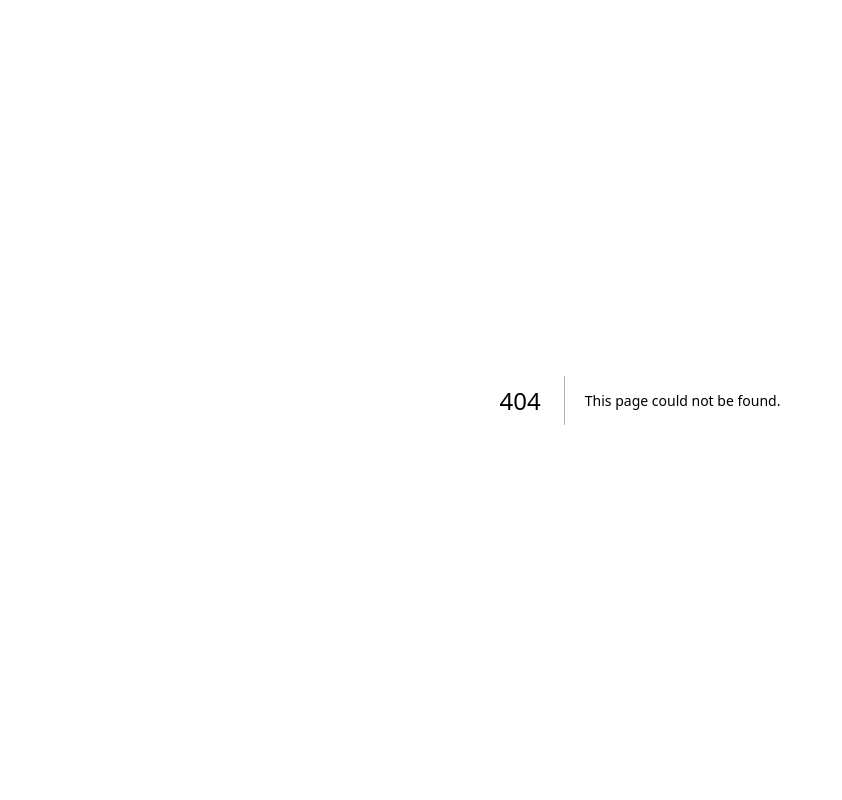
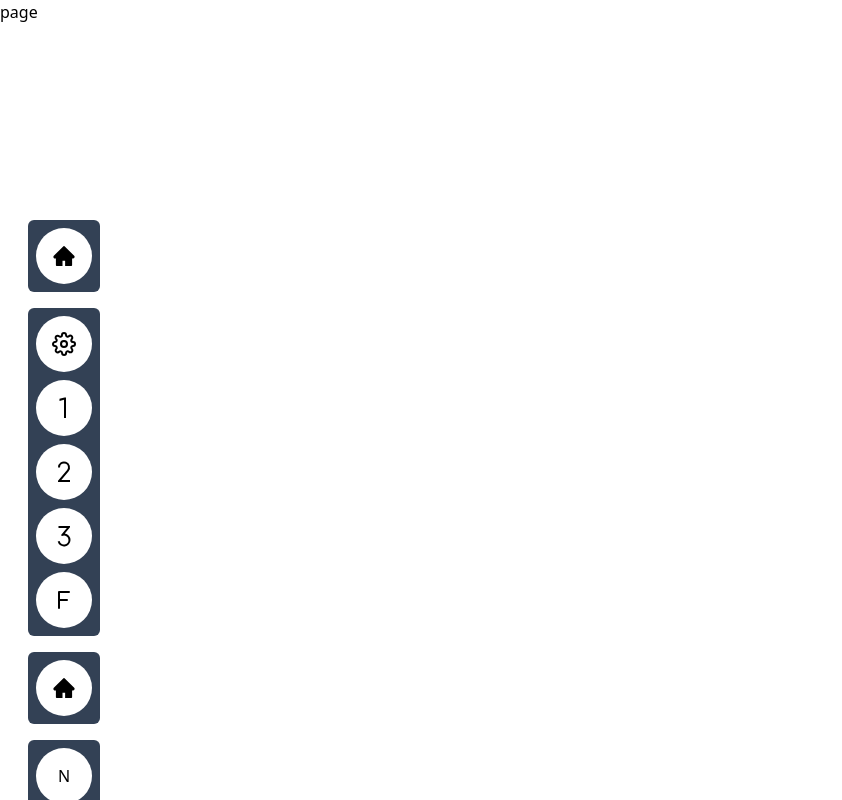
Before and after one commit to NdMamadouDv/Le-bon-bac-a-sable, a Next.js app in the folder next/: page /editor in a window 1280 px wide. Before the commit this address had no page. Shown: the whole page, without its empty margins (0-842 px from the left). Built offline with nearby package versions, Linux system fonts and the light colour scheme.

Commit message:
editor machin

```diff
--- /dev/null
+++ b/next/src/app/editor/layout.tsx
@@ -0,0 +1,17 @@
+import LayoutEditor from "@/layouts/editor/LayoutEditor";
+
+export const metadata = {
+	title: "Editez votre site 😁",
+	description:
+		"Modifiez votre futur site selon vos envies grâce à notre éditeur gratuit !",
+};
+
+type Props = {
+	children: React.ReactNode;
+};
+
+const Layout: React.FC<Props> = ({ children }: Props) => {
+	return <LayoutEditor>{children}</LayoutEditor>;
+};
+
+export default Layout;
--- /dev/null
+++ b/next/src/app/editor/page.tsx
@@ -0,0 +1,7 @@
+import React from "react";
+
+const page = () => {
+	return <div>page</div>;
+};
+
+export default page;
--- a/next/src/app/layout.tsx
+++ b/next/src/app/layout.tsx
@@ -12,7 +12,7 @@ type Props = {
 	children: React.ReactNode;
 };
 
-export default function RootLayout({ children }: Props) {
+const Layout: React.FC<Props> = ({ children }: Props) => {
 	return (
 		<html lang="fr">
 			<body>
@@ -22,4 +22,6 @@ export default function RootLayout({ children }: Props) {
 			</body>
 		</html>
 	);
-}
+};
+
+export default Layout;
--- /dev/null
+++ b/next/src/layouts/editor/LayoutEditor.tsx
@@ -0,0 +1,17 @@
+"use client";
+
+import Navigation from "./navigation/Navigation";
+
+type Props = {
+	children: React.ReactNode;
+};
+const LayoutEditor: React.FC<Props> = ({ children }) => {
+	return (
+		<div className="flex flex-col min-h-screen">
+			<Navigation />
+			<main className="flex-grow">{children}</main>
+		</div>
+	);
+};
+
+export default LayoutEditor;
--- /dev/null
+++ b/next/src/layouts/editor/navigation/Navigation.tsx
@@ -0,0 +1,78 @@
+import Link from "next/link";
+import Option from "./Option";
+import { AiFillHome, AiOutlineCheck, AiOutlinePlus } from "react-icons/ai";
+import { BsShare } from "react-icons/bs";
+import { FiSettings } from "react-icons/fi";
+import { TbLetterN, TbLetterF } from "react-icons/tb";
+import { RiNumber1, RiNumber2, RiNumber3 } from "react-icons/ri";
+
+type asideOption = {
+	icon: { icon: React.ElementType };
+	name: string;
+	href?: string;
+	onClick?: () => void;
+};
+
+type asideCategory = asideOption[];
+
+const asideCategories: asideCategory[] = [
+	[{ icon: { icon: AiFillHome }, name: "" }],
+	[
+		{ icon: { icon: FiSettings }, name: "" },
+		{ icon: { icon: RiNumber1 }, name: "" },
+		{ icon: { icon: RiNumber2 }, name: "" },
+		{ icon: { icon: RiNumber3 }, name: "" },
+		{ icon: { icon: TbLetterF }, name: "" },
+	],
+];
+
+const Navigation: React.FC = () => {
+	return (
+		<aside className="flex flex-col gap-4 fixed left-1/2 -translate-x-1/2 bottom-10 md:top-1/2 md:-translate-y-1/2 md:left-16">
+			{asideCategories?.map((category) => (
+				<div className="p-2 bg-slate-700 md:flex hidden md:flex-col md:gap-2 rounded-md">
+					{category?.map((option) => (
+						<Option>
+							<option.icon.icon className="text-3xl" />
+							<p>{option.name}</p>
+						</Option>
+					))}
+				</div>
+			))}
+
+			<div className="md:hidden p-2 bg-slate-700 rounded-md flex flex-col gap-2">
+				<Option>
+					<FiSettings className="text-3xl" />
+				</Option>
+			</div>
+			<nav className="p-2 bg-slate-700 rounded-md md:flex hidden md:flex-col md:gap-2">
+				<Link href={"/"}>
+					<Option>
+						<AiFillHome className="text-3xl" />
+					</Option>
+				</Link>
+			</nav>
+			<div className="p-2 bg-slate-700 md:flex hidden md:flex-col md:gap-2 rounded-md">
+				<Option>N</Option>
+				<Option>1</Option>
+				<Option>2</Option>
+				<Option>3</Option>
+				<Option>F</Option>
+				<Option>
+					<AiOutlinePlus />
+				</Option>
+			</div>
+
+			<div className="p-2 bg-slate-700 md:flex hidden md:flex-col md:gap-2 rounded-md">
+				<Option>
+					<BsShare />
+				</Option>
+				<Option>
+					<AiOutlineCheck />
+				</Option>
+			</div>
+		</aside>
+	);
+};
+
+export default Navigation;
--- /dev/null
+++ b/next/src/layouts/editor/navigation/Option.tsx
@@ -0,0 +1,21 @@
+import React from "react";
+import { clsx } from "clsx";
+
+type Props = {
+	children: React.ReactNode;
+	className?: string;
+};
+
+const Option: React.FC<Props> = ({ children, className = "" }) => {
+	return (
+		<div
+			className={clsx(
+				className,
+				"flex items-center justify-center w-14 h-14 rounded-full p-4 bg-white cursor-pointer "
+			)}>
+			{children}
+		</div>
+	);
+};
+
+export default Option;
```
